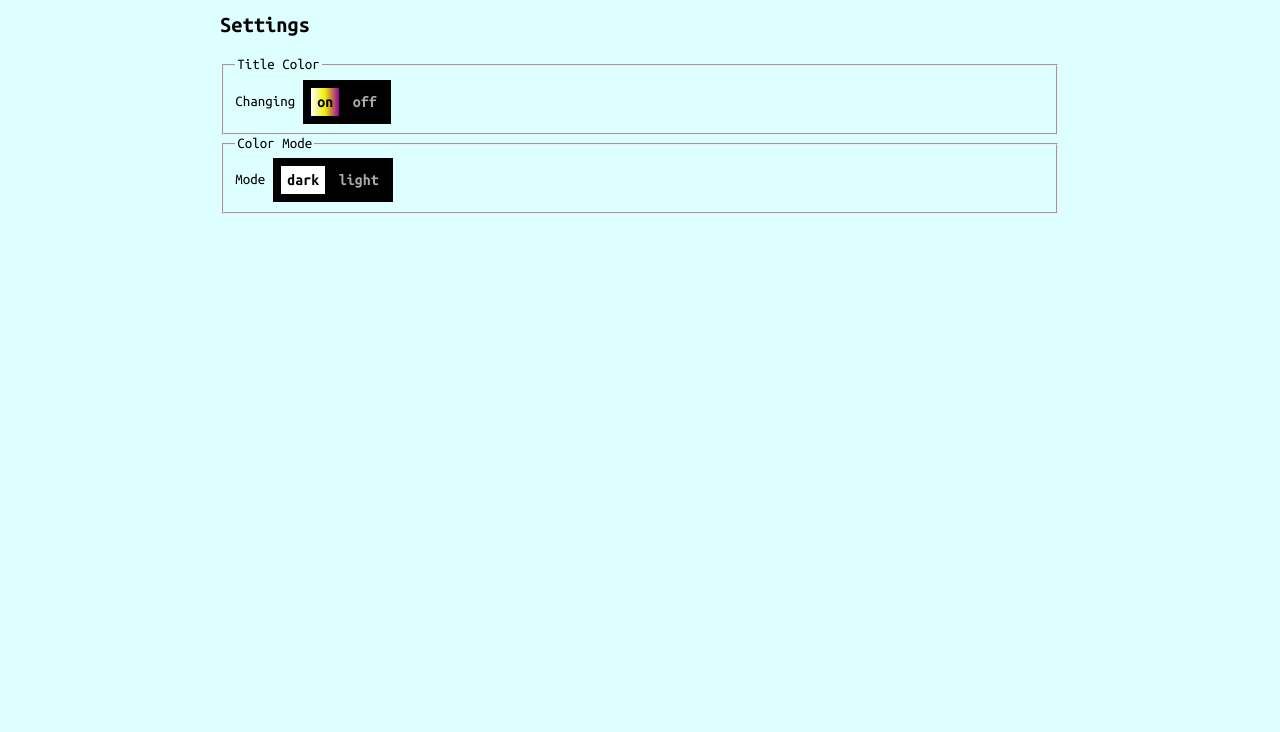
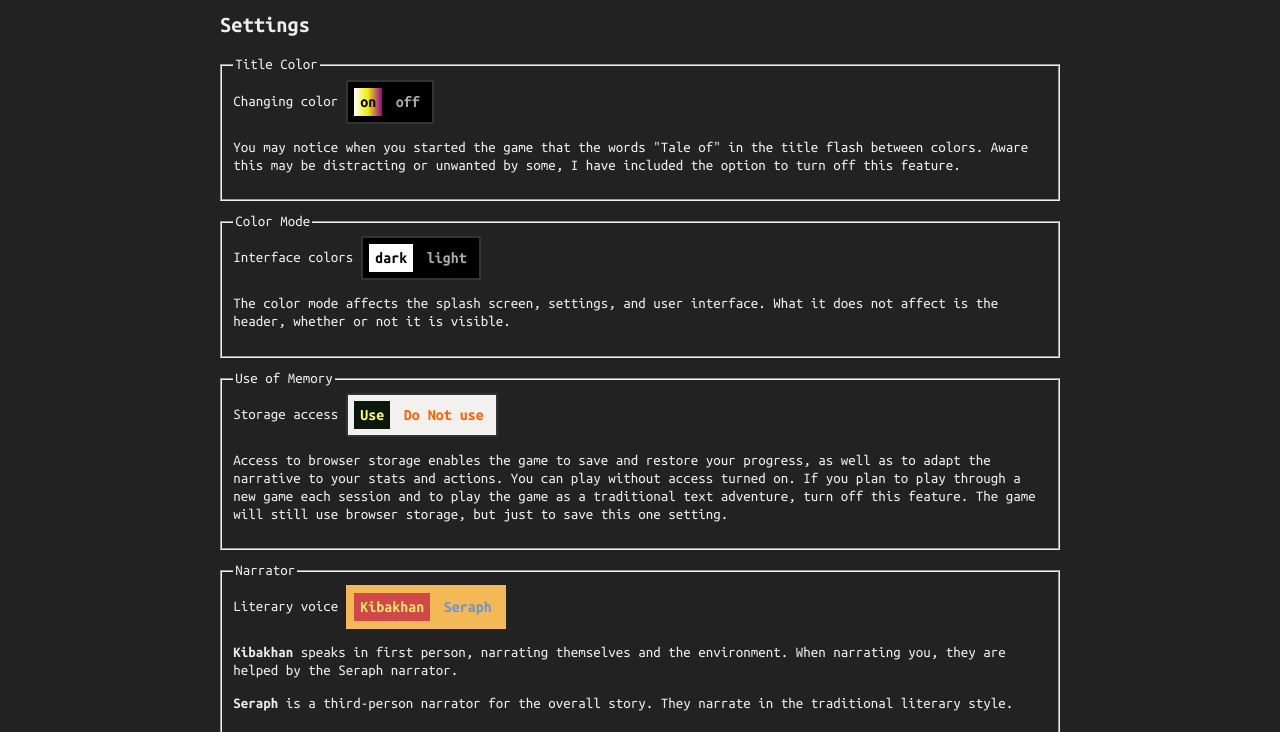
Before and after one commit to SmKou/tale-of-ki, a website built with Vite: page app/index.html in a window 1280 px wide. Shown: the part 68-800 px from the top of the page. Built offline with nearby package versions, Linux system fonts and the light colour scheme; a web font is replaced by a local one.

Commit message:
Add settings switches (todo: save and implement settings, aside expanding and collapsing)

```diff
--- a/app/index.html
+++ b/app/index.html
@@ -9,7 +9,7 @@
     <link href="https://fonts.googleapis.com/css2?family=Honk&family=Ubuntu+Mono:ital,wght@0,400;0,700;1,400;1,700&display=swap" rel="stylesheet">
     <link rel="stylesheet" href="style.css">
 </head>
-<body class="light">
+<body class="dark">
     <article class="splash-screen"></article>
     <header>
         <h1><span class="title-lead rainbow">Tale of</span>Kibakhan</h1>
@@ -53,22 +53,47 @@
             <fieldset>
                 <legend>Title Color</legend>
                 <div class="setting">
-                    <span>Changing</span>
+                    <div>Changing color</div>
                     <div class="toggle-switch title-color on">
                         <button class="on">on</button>
                         <button class="off">off</button>
                     </div>
                 </div>
+                <p>You may notice when you started the game that the words "Tale of" in the title flash between colors. Aware this may be distracting or unwanted by some, I have included the option to turn off this feature.</p>
             </fieldset>
             <fieldset>
                 <legend>Color Mode</legend>
                 <div class="setting">
-                    <span>Mode</span>
+                    <div>Interface colors</div>
                     <div class="toggle-switch color-mode on">
                         <button class="on">dark</button>
                         <button class="off">light</button>
                     </div>
                 </div>
+                <p>The color mode affects the splash screen, settings, and user interface. What it does not affect is the header, whether or not it is visible.</p>
+            </fieldset>
+            <fieldset>
+                <legend>Use of Memory</legend>
+                <div class="setting">
+                    <div>Storage access</div>
+                    <div class="toggle-switch mem-access on">
+                        <button class="on">Use</button>
+                        <button class="off">Do Not use</button>
+                    </div>
+                </div>
+                <p>Access to browser storage enables the game to save and restore your progress, as well as to adapt the narrative to your stats and actions. You can play without access turned on. If you plan to play through a new game each session and to play the game as a traditional text adventure, turn off this feature. The game will still use browser storage, but just to save this one setting.</p>
+            </fieldset>
+            <fieldset>
+                <legend>Narrator</legend>
+                <div class="setting">
+                    <div>Literary voice</div>
+                    <div class="toggle-switch narrator on">
+                        <button class="on">Kibakhan</button>
+                        <button class="off">Seraph</button>
+                    </div>
+                </div>
+                <p><strong>Kibakhan</strong> speaks in first person, narrating themselves and the environment. When narrating you, they are helped by the Seraph narrator.</p>
+                <p><strong>Seraph</strong> is a third-person narrator for the overall story. They narrate in the traditional literary style.</p>
             </fieldset>
         </div>
     </article>
--- a/app/main.js
+++ b/app/main.js
@@ -22,16 +22,9 @@ const main = {
 }
 
 const settings = {
-    title_color: {
-        switch: document.querySelector('.title-color'),
-        on: document.querySelector('.title-color .on'),
-        off: document.querySelector('.title-color .off')
-    },
-    color_mode: {
-        switch: document.querySelector('.color-mode'),
-        on: document.querySelector('.color-mode .on'),
-        off: document.querySelector('.color-mode .off')
-    }
+    switches: document.querySelectorAll('.setting .toggle-switch'),
+    on: document.querySelectorAll('.toggle-switch .on'),
+    off: document.querySelectorAll('.toggle-switch .off')
 }
 
 const toggle = e => {
@@ -95,22 +88,18 @@ main.ui.ipt.text.addEventListener('keydown', e => {
 
 // If settings disabled (localstorage inaccessible)
 
-settings.title_color.on.addEventListener('click', () => {
-    if (settings.title_color.switch.classList.contains('on')) return;
-    settings.title_color.switch.classList.toggle('on')
-})
-settings.title_color.off.addEventListener('click', () => {
-    if (!settings.title_color.switch.classList.contains('on')) return;
-    settings.title_color.switch.classList.toggle('on')
-})
-
-settings.color_mode.on.addEventListener('click', () => {
-    if (settings.color_mode.switch.classList.contains('on')) return;
-    settings.color_mode.switch.classList.toggle('on')
-})
-settings.color_mode.off.addEventListener('click', () => {
-    if (!settings.color_mode.switch.classList.contains('on')) return;
-    settings.color_mode.switch.classList.toggle('on')
-})
+for (let i = 0; i < settings.on.length; ++i) {
+    const eSwitch = settings.switches[i]
+    settings.on[i].addEventListener('click', () => {
+        const [, s, mode] = eSwitch.classList
+        if (mode) return;
+        eSwitch.classList.toggle('on')
+    })
+    settings.off[i].addEventListener('click', () => {
+        const [, s, mode] = eSwitch.classList
+        if (!mode) return;
+        eSwitch.classList.toggle('on')
+    })
+}
 
 // Save to localstorage
--- a/app/style.css
+++ b/app/style.css
@@ -85,16 +85,24 @@ button.min .max { display: none }
     left: 0;
     width: 100%;
     height: calc(100% - 6rem);
+    overflow-y: scroll;
     z-index: 10;
 }
 
-.dark .set { background: #222 }
+.dark .set {
+    color: #eee;
+    background: #222
+}
 .light .set { background: #dff }
 
 .set .container {
     width: 95%;
     max-width: 84rem;
     margin: 0 auto;
+}
+
+.set fieldset {
+    margin: 1.2rem 0;
 }
 
 .set .setting {
@@ -115,50 +123,112 @@ button.min .max { display: none }
     font-size: 1.6rem;
 }
 
+.toggle-switch, .toggle-switch.on {
+    border-width: 0.2rem;
+    border-style: solid;
+}
+
+.toggle-switch .off,
+.toggle-switch.on .on { font-weight: bold }
+
+.toggle-switch .on,
+.toggle-switch.on .off { background: transparent }
+
 .title-color.toggle-switch,
 .color-mode.toggle-switch {
-    border: 0.2rem solid black;
+    border-color: black;
     background: white;
 }
 
 .title-color.toggle-switch .on,
-.color-mode.toggle-switch .on {
-    color: #666;
-    background: transparent;
-}
+.color-mode.toggle-switch .on { color: #666 }
 
 .title-color.toggle-switch .off,
 .color-mode.toggle-switch .off {
     color: white;
     background: black;
-    font-weight: bold;
 }
 
 .title-color.toggle-switch.on,
 .color-mode.toggle-switch.on {
-    border: 0.2rem solid black;
+    border-color: black;
     background: black;
 }
 
 .title-color.toggle-switch.on .on {
     color: black;
     background: linear-gradient(90deg, white, #ee0, #909);
-    font-weight: bold;
 }
 
 .color-mode.toggle-switch.on .on {
     color: black;
     background: white;
-    font-weight: bold;
 }
 
 .title-color.toggle-switch.on .off,
-.color-mode.toggle-switch.on .off {
-    color: #aaa;
+.color-mode.toggle-switch.on .off { color: #aaa }
+
+.mem-access.toggle-switch {
+    border-color: #0b190c;
+    background: #0b190c;
+}
+
+.mem-access.toggle-switch .on {
+    color: #fffd6e;
     background: transparent;
 }
 
+.mem-access.toggle-switch .off {
+    color: #f3f1ed;
+    background: #ff6100;
+}
 
+.mem-access.toggle-switch.on {
+    border-color: #f3f1ed;
+    background: #f3f1ed;
+}
+
+.mem-access.toggle-switch.on .on {
+    color: #fffd6e;
+    background: #0b190c;
+}
+
+.mem-access.toggle-switch.on .off {
+    color: #ff6100;
+    background: transparent;
+}
+
+.narrator.toggle-switch {
+    border-color: #fde767;
+    background: #fde767;
+}
+
+.narrator.toggle-switch .on {
+    color: #d04848;
+    background: transparent;
+}
+.narrator.toggle-switch .off {
+    color: #f3b95f;
+    background: #6895d2;
+}
+
+.narrator.toggle-switch.on {
+    border-color: #f3b957;
+    background: #f3b957;
+}
+
+.narrator.toggle-switch.on .on {
+    color: #fde767;
+    background: #d04848;
+}
+.narrator.toggle-switch.on .off {
+    color: #6895d2;
+    background: transparent;
+}
+
+.dark .title-color.toggle-switch,
+.dark .color-mode.toggle-switch,
+.dark .mem-access.toggle-switch { border-color: #333 }
 
 /* ------------------------------------------ UI */
 
```
